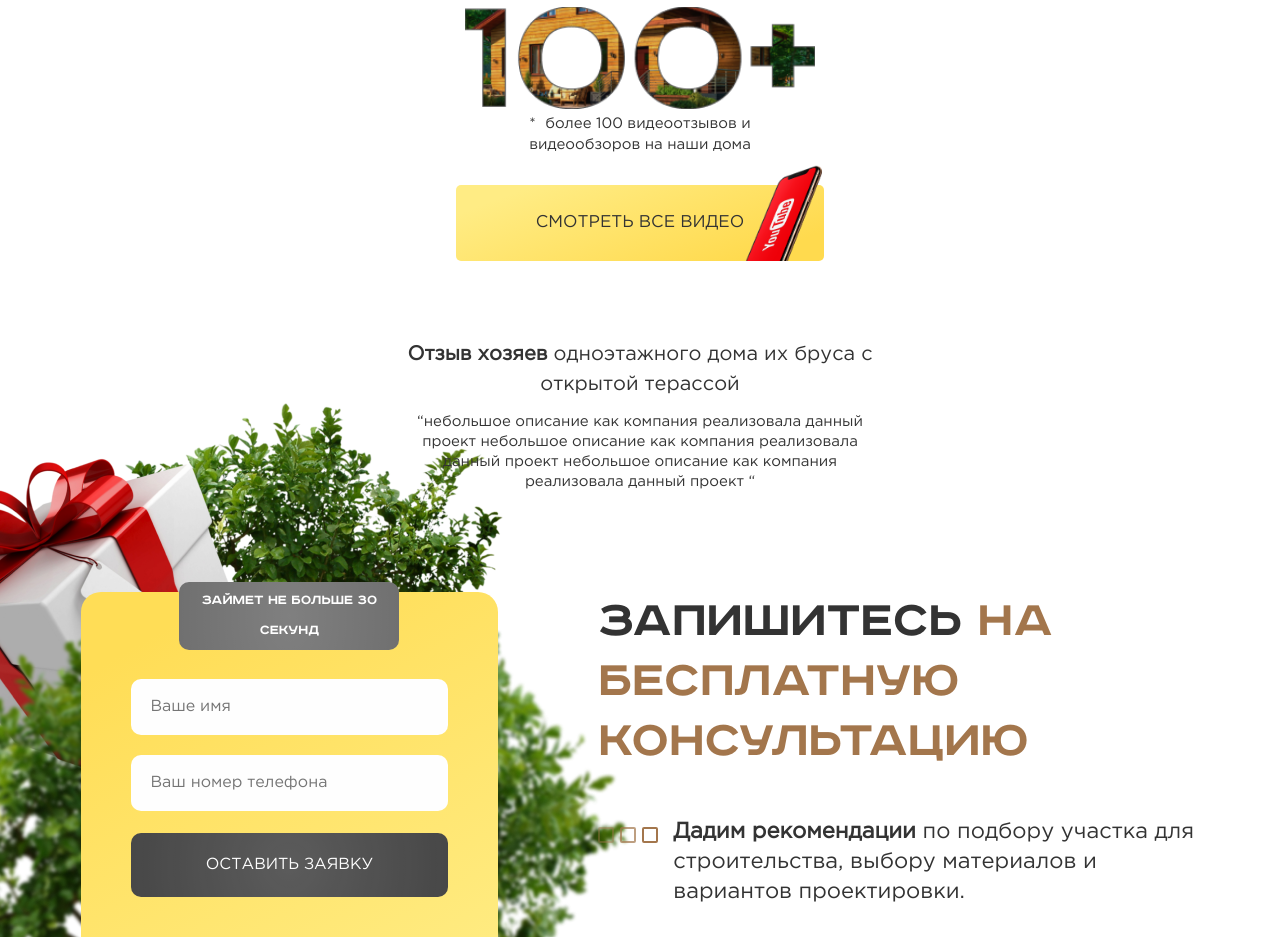
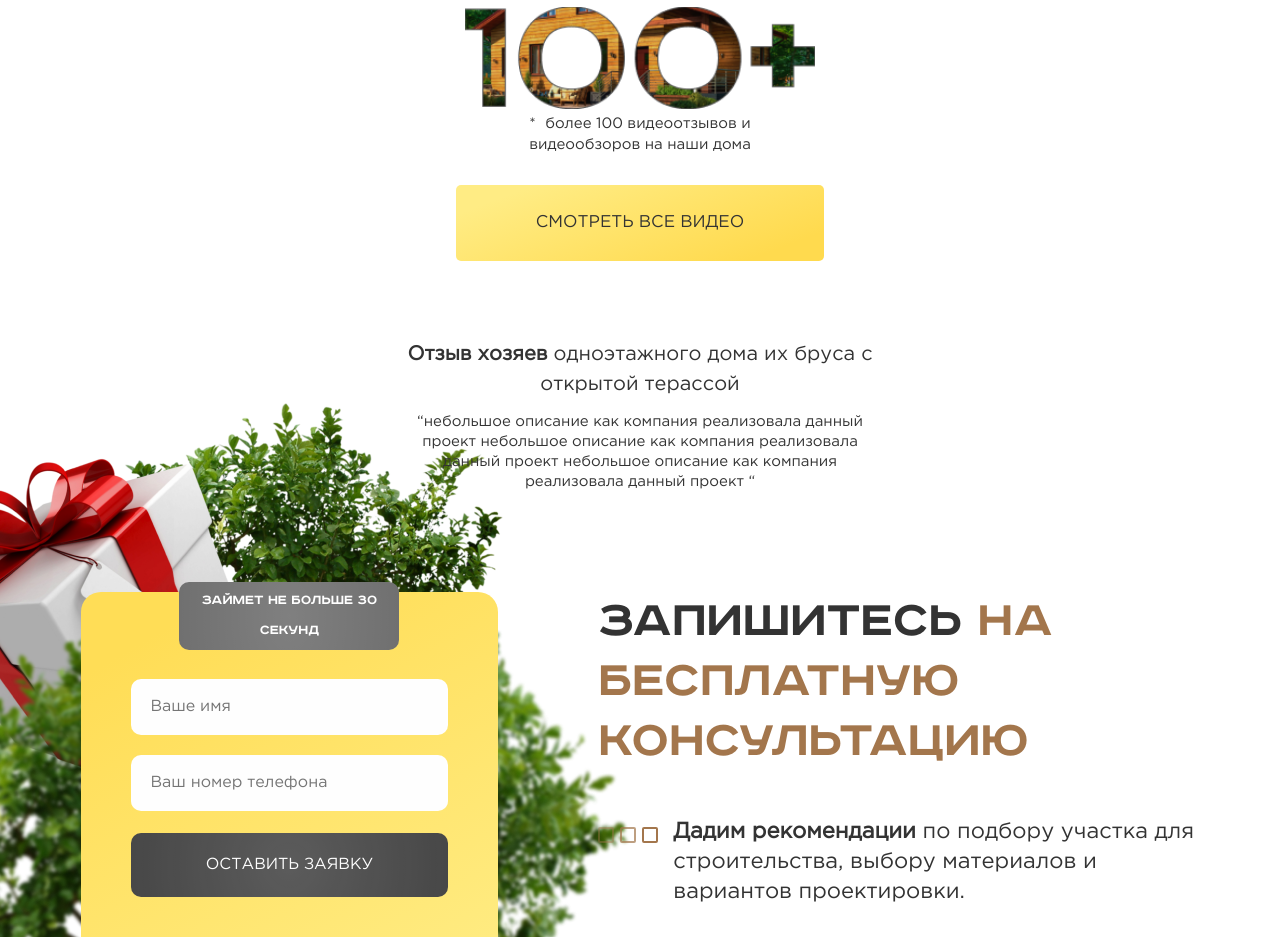
Before and after one commit to begintobegin/-, a plain HTML site: page index.html in a window 1280 px wide. Shown: the part 5800-6737 px from the top of the page. Drawn offline with nearby package versions, Linux system fonts and the light colour scheme.

Commit message:
Update style.css

```diff
--- a/css/style.css
+++ b/css/style.css
@@ -1455,10 +1455,7 @@ body {
     text-align: center;
   }
   .reviews__body-text-button img {
-    position: absolute;
-    bottom: 0;
-    right: -29px;
-    width: 135px;
+  display:none;
   }
   .reviews__body-player-wrapper iframe {
     width: 300px;
```
